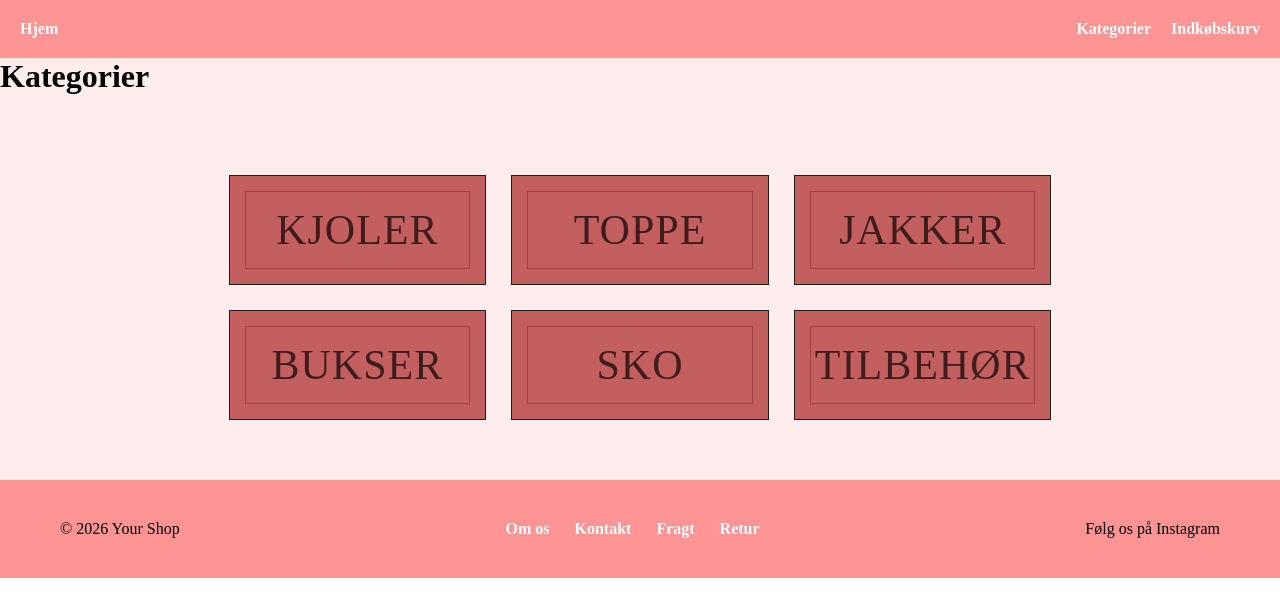
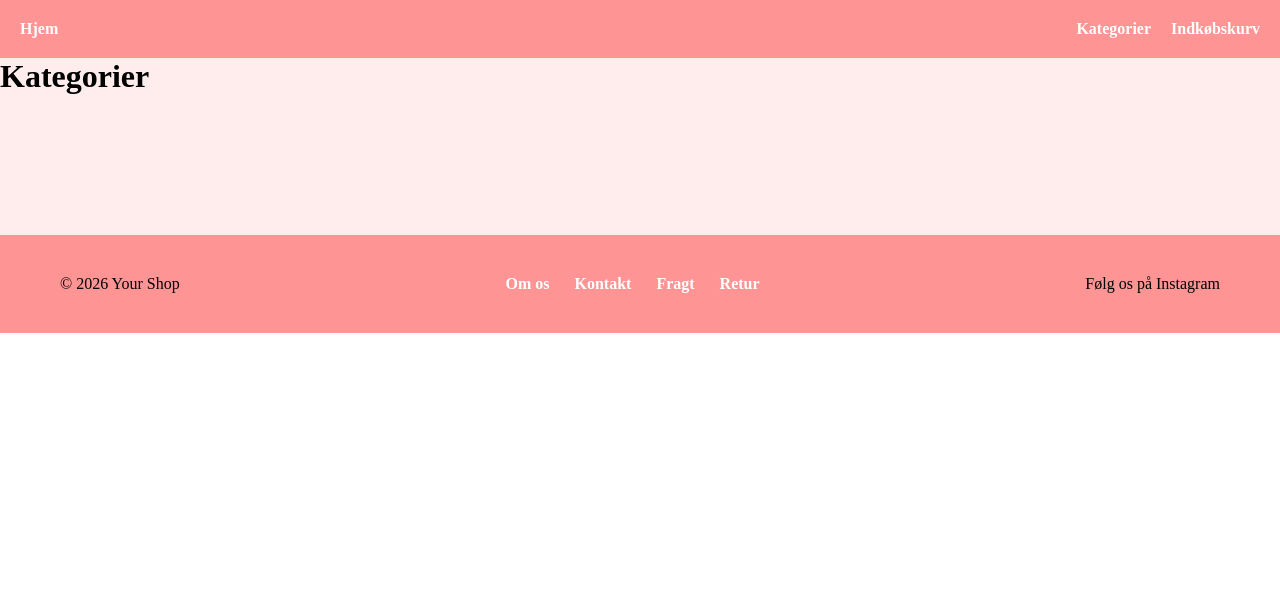
Before and after one commit to NikoRye/statisksite, a plain HTML site: page index.html in a window 1280 px wide. Drawn offline with Linux system fonts and the light colour scheme; no server answers.

Commit message:
Fix formatting issues in index.html and enhance data fetching in index.js

```diff
--- a/index.html
+++ b/index.html
@@ -8,7 +8,7 @@
     <meta name="robots" content="noindex">
     <link rel="stylesheet" href="style.css">
     <title>Min Hjemmeside</title>
-    <script src="index.js" defer></script>
+    <script src="index.js"defer></script>
 </head>
 
 <body>
@@ -30,59 +30,13 @@
 
 
     <main>
+<main>
 
-        <h1>Kategorier</h1>
+    <h1>Kategorier</h1>
 
-        <div class="category_list_container">
+    <div class="category_list_container"></div>
 
-            <!-- Kategori 1 -->
-            <a href="produktliste.html">
-                <article class="category_card">
-                    <h2>Kjoler</h2>
-                </article>
-            </a>
-
-
-            <!-- Kategori 2 -->
-            <a href="produktliste.html">
-                <article class="category_card">
-                    <h2>Toppe</h2>
-                </article>
-            </a>
-
-
-            <!-- Kategori 3 -->
-            <a href="produktliste.html">
-                <article class="category_card">
-                    <h2>Jakker</h2>
-                </article>
-            </a>
-
-
-            <!-- Kategori 4 -->
-            <a href="produktliste.html">
-                <article class="category_card">
-                    <h2>Bukser</h2>
-                </article>
-            </a>
-
-
-            <!-- Kategori 5 -->
-            <a href="produktliste.html">
-                <article class="category_card">
-                    <h2>Sko</h2>
-                </article>
-            </a>
-
-
-            <!-- Kategori 6 -->
-            <a href="produktliste.html">
-                <article class="category_card">
-                    <h2>Tilbehør</h2>
-                </article>
-            </a>
-
-        </div>
+</main>
 
     </main>
     <footer>
--- a/index.js
+++ b/index.js
@@ -1,12 +1,28 @@
 "use strict";
+
 const productUrl = "https://kea-alt-del.dk/t7/api/categories";
+const categoryList = document.querySelector(".category_list_container");
+
 getData();
+
 function getData() {
-  fetch(productUrl).then((result) => result.json().then((data) => showData(data)));
+  fetch(productUrl)
+    .then((result) => result.json())
+    .then((data) => showData(data));
 }
 
 function showData(data) {
+  let myInnerHTML = "";
+
   data.forEach((element) => {
-    console.log("DATA, data");
+    myInnerHTML += `
+      <a href="produktliste.html">
+        <article class="category_card">
+          <h2>${element.category}</h2>
+        </article>
+      </a>
+    `;
   });
+
+  categoryList.innerHTML = myInnerHTML;
 }
```
